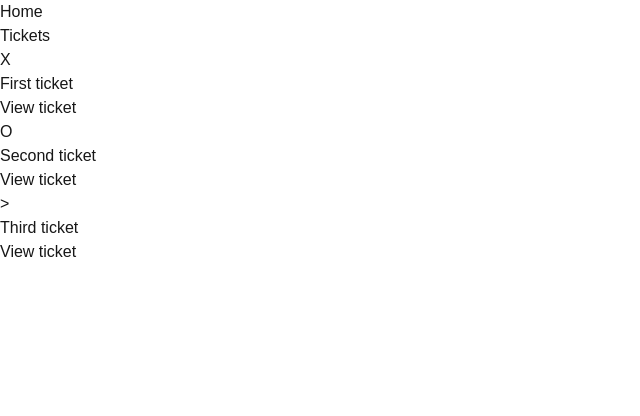
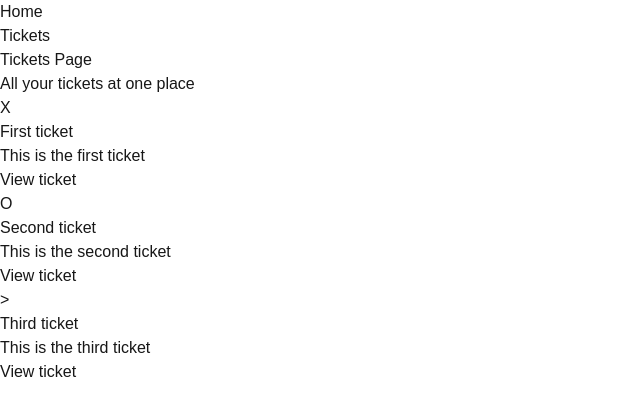
Before and after one commit to Riveko/the-road-to-next-app, a Next.js app: page /tickets in a window 1280 px wide. Shown: the top 416 px of the page, without its empty margins (0-640 px from the left). Built offline with nearby package versions, Linux system fonts and the light colour scheme.

Commit message:
Tailwind styling changes

```diff
--- a/src/app/tickets/page.tsx
+++ b/src/app/tickets/page.tsx
@@ -10,11 +10,20 @@ const TICKET_ICONS = {
 
 const TicketsPage = () => {
     return (
+        <div className="flex-1 flex flex-col gap-y-8">
             <div>
+                <h2 className="text-3xl font-bold tracking-tight">Tickets Page</h2>
+                <p className="text-sm text-muted-foreground">
+                    All your tickets at one place
+                </p>
+            </div>
+
+            <div className="flex-1 flex flex-col items-center gap-y-4">
                 {initialTickets.map((ticket) => (
-                <div key={ticket.id}>
+                    <div key={ticket.id} className="w-full max-w-[420px] p-4 border border-slate-10 rounded">
                         <div>{TICKET_ICONS[ticket.status]}</div>
-                    <h2 className="text-lg">{ticket.title}</h2>
+                        <h3 className="text-lg font-semi-bold truncate">{ticket.title}</h3>
+                        <p className="text-sm text-slate-500 truncate">{ticket.content}</p>
 
                         <Link href={ticketPath(ticket.id)} className="text-sm underline">
                             View ticket
@@ -22,6 +31,7 @@ const TicketsPage = () => {
                     </div>
                 ))}
             </div>
+        </div>
     );
 };
 
```
Also changed, not shown: src/app/page.tsx (+12 -3 lines). Lines whose indentation alone changed are shown as unchanged.
